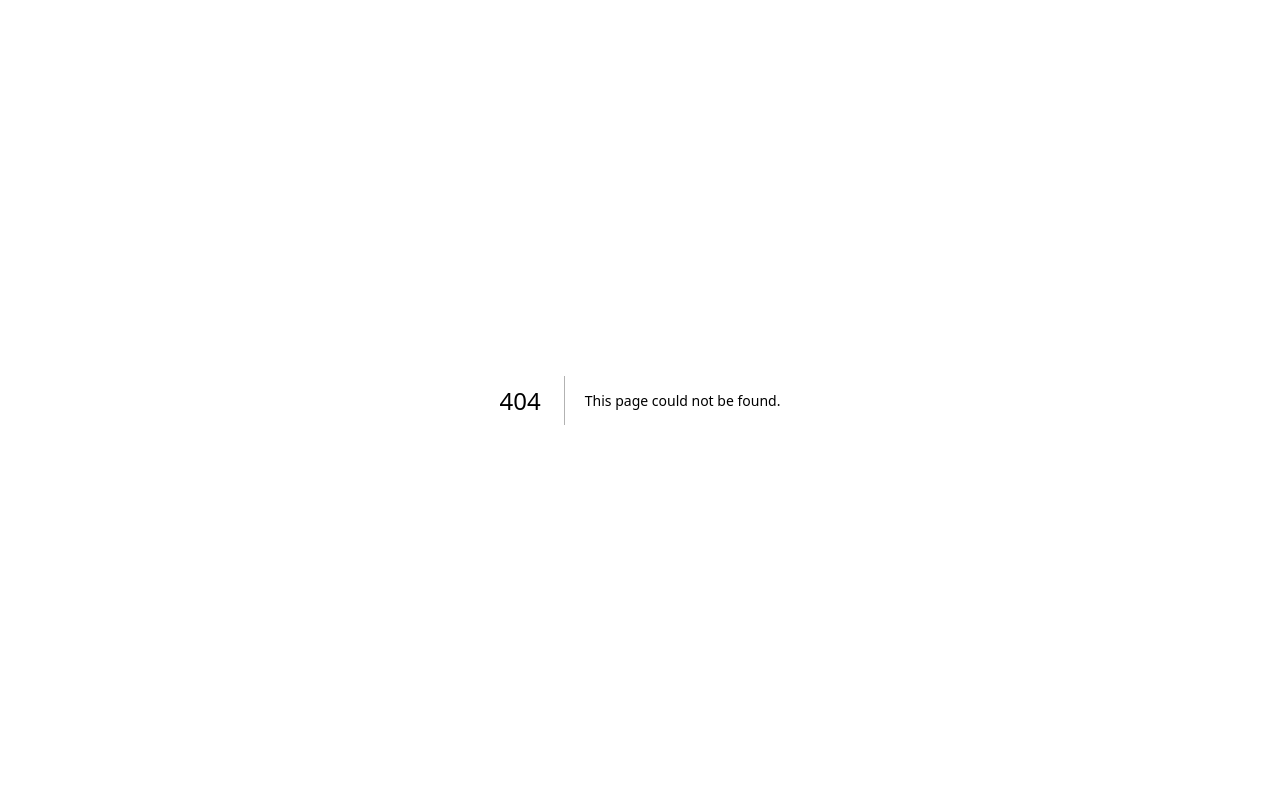
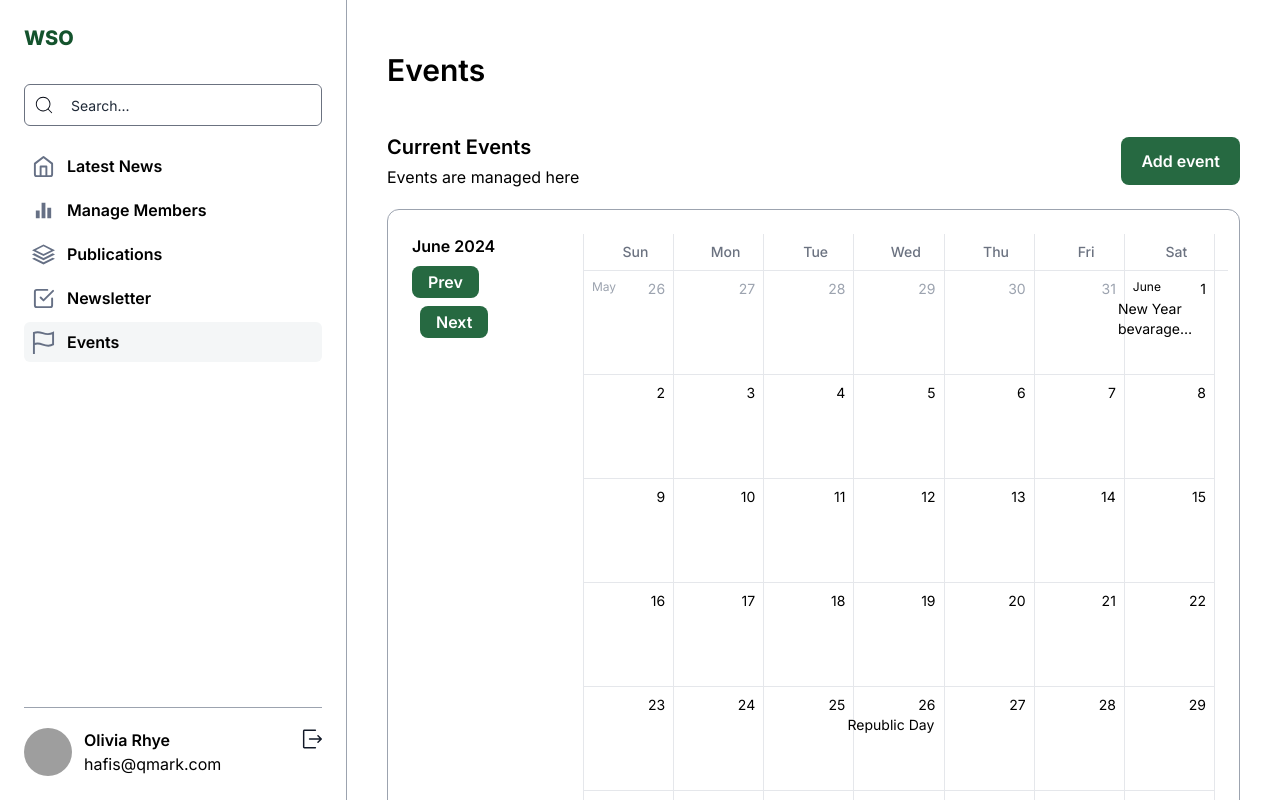
Before and after one commit to Manu-Madhu/WSO_Development, a Next.js app: page /pages/admin/events in a window 1280 px wide. Before the commit this address had no page. Built offline with nearby package versions, Linux system fonts and the light colour scheme; grey boxes are pictures that could not be loaded.

Commit message:
add event and event calendar ui implemented

```diff
--- a/package.json
+++ b/package.json
@@ -9,6 +9,7 @@
     "lint": "next lint"
   },
   "dependencies": {
+    "date-fns": "^3.6.0",
     "next": "14.2.4",
     "quill": "^2.0.2",
     "react": "^18",
--- /dev/null
+++ b/src/app/pages/admin/events/addevent/page.jsx
@@ -0,0 +1,42 @@
+
+import NewsArea from "@/components/Admin/News/NewsArea";
+import SaveButton from "@/components/Admin/common/SaveButton";
+import CancelButton from "@/components/Admin/common/CancelButton";
+
+function Page() {
+    return (
+        <div className="flex flex-col bg-white min-h-screen w-full px-10 pt-12 text-black">
+            <h1 className="font-semibold text-title">
+                Add event
+            </h1>
+            <div className="flex justify-between mt-2 py-5">
+                <div>
+                    <h2 className="font-semibold text-xl">
+                        New Event
+                    </h2>
+                    <h5 className="pt-1">
+                        Update your event here
+                    </h5>
+                </div>
+                <div className="flex">
+                    <CancelButton />
+                    <SaveButton title="Add this event?" content={<span>This blog post has been published. Team members <br /> will be able to edit this post and republish changes.</span>} />
+                </div>
+            </div>
+            <div className="border-y py-5 flex items-start">
+                <label className="text-base font-semibold w-1/4">
+                    Event name
+                </label>
+                <input type="text" className="w-7/12 border border-gray-400 mt-1 px-5 py-3 rounded-lg placeholder:text-gray-400 placeholder:font-light" placeholder="Some title here" />
+            </div>
+            <div className=" py-5 flex items-start">
+                <label className="text-base font-semibold w-1/4">
+                    Date
+                </label>
+                <input type="date" className="w-7/12 border border-gray-400 mt-1 px-5 py-3 rounded-lg placeholder:text-gray-400 placeholder:font-light" />
+            </div>
+        </div>
+    )
+}
+
+export default Page
--- /dev/null
+++ b/src/app/pages/admin/events/page.jsx
@@ -0,0 +1,32 @@
+
+import Calendar from '@/components/Admin/Events/Calendar'
+import Link from 'next/link'
+function Page() {
+    return (
+        <div className='flex flex-col bg-white min-h-screen w-full px-10 pt-12 mb-20 text-black'>
+            <h1 className="font-semibold text-title">
+                Events
+            </h1>
+            <div className='w-full overflow-clip mt-5'>
+                <div className='flex py-5 items-center justify-between'>
+                    <div>
+                        <h2 className="font-semibold text-xl">
+                            Current Events
+                        </h2>
+                        <h5 className="pt-1">
+                            Events are managed here
+                        </h5>
+                    </div>
+                    <Link href="/pages/admin/events/addevent">
+                        <button className="bg-primary-green px-5 h-fit py-3 ml-4 text-white text-base font-semibold rounded-lg">
+                            Add event
+                        </button>
+                    </Link>
+                </div>
+                <Calendar />
+            </div>
+        </div>
+    )
+}
+
+export default Page
--- /dev/null
+++ b/src/components/Admin/Events/Calendar.jsx
@@ -0,0 +1,75 @@
+'use client';
+
+import { add, differenceInDays, endOfMinute, endOfMonth, startOfMonth, sub } from "date-fns";
+import { useState } from "react";
+import CalendarCell from "./CalendarCell";
+
+const dayOfTheWeek = ['Sun', 'Mon', 'Tue', 'Wed', 'Thu', 'Fri', 'Sat'];
+const months = ['January', 'February', 'March', 'April', 'May', 'June', 'July', 'August', 'September', 'October', 'November', 'December'];
+function Calendar() {
+    const today = new Date();
+    const [selectedDate, setSelectedDate] = useState(new Date());
+
+    const eventdata = {
+        '1': ['New Year', 'bevarage holiday'],
+        '26': ['Republic Day'],
+    }
+    let startDate = startOfMonth(selectedDate);
+    let endDate = endOfMonth(selectedDate);
+    let prefixDays = startDate.getDay();
+    let nextMonthDays = 6 - endDate.getDay();
+    let numDays = differenceInDays(endDate, startDate) + 1;
+    let prevMonthDays = differenceInDays(startDate, startOfMonth(sub(startDate, { months: 1 }))) - 1;
+    const prevMonth = () => {
+        setSelectedDate(sub(selectedDate, { months: 1 }));
+    };
+    const nextMonth = () => {
+        setSelectedDate(add(selectedDate, { months: 1 }));
+    }
+    return (
+        <div className="border rounded-xl border-gray-400 flex justify-between">
+            <div className="p-6 font-semibold felx flex-col items-center">
+                <h2>{months[selectedDate.getMonth()] + ' ' + selectedDate.getFullYear()}</h2>
+                <button
+                    onClick={prevMonth}
+                    className="bg-primary-green text-white px-4 py-1 rounded-lg mt-2"
+                >Prev</button>
+                <button
+                    className="bg-primary-green text-white px-4 py-1 rounded-lg mt-2 ml-2"
+                    onClick={nextMonth}
+                >Next</button>
+            </div>
+            <div className="grid grid-cols-7 m-6 w-fit border-r">
+                {
+                    dayOfTheWeek.map((day, index) => (
+                        <div key={index} className="border-l border-b text-sm font-medium text-gray-500 w-[6.5rem] py-2 flex justify-center">
+                            <h4>
+                                {day}
+                            </h4>
+                        </div>
+                    ))
+                }
+                {
+                    Array.from({ length: prefixDays }).map((_, index) => (
+                        index === 0 ? <CalendarCell current={false} date={prevMonthDays - (prefixDays - 1 - index)} key={index} montname={months[selectedDate.getMonth() - 1]} /> :
+                            <CalendarCell current={false} date={prevMonthDays - (prefixDays - 1 - index)} key={index} />
+                    ))
+                }
+                {
+                    Array.from({ length: numDays }).map((_, index) => (
+                        index === 0 ? <CalendarCell current={true} date={index} events={eventdata[`${index + 1}`]} key={index} montname={months[selectedDate.getMonth()]} /> :
+                            <CalendarCell isToday={today.getDate() && (index + 1)} date={index} events={eventdata[`${index + 1}`]} key={index} />
+                    ))
+                }
+                {
+                    Array.from({ length: nextMonthDays }).map((_, index) => (
+                        index === 0 ? <CalendarCell current={false} date={0} key={index} montname={months[selectedDate.getMonth() + 1]} /> :
+                            <CalendarCell current={false} date={index} key={index} />
+                    ))
+                }
+            </div>
+        </div>
+    )
+}
+
+export default Calendar
--- /dev/null
+++ b/src/components/Admin/Events/CalendarCell.jsx
@@ -0,0 +1,21 @@
+import React from 'react'
+
+function CalendarCell({ date, events = [], current = true, montname, isToday=false }) {
+    return (
+        <div key={date} className="border-l border-b text-sm h-[6.5rem] relative flex flex-col items-end p-2">
+            {
+                montname && <h4 className={`absolute left-2 text-xs ${current ? 'text-black' : 'text-gray-400'}`}>{montname}</h4>
+            }
+            <h4 className={`${current ? '' : 'text-gray-400'}`}>{date + 1}</h4>
+            <div className="h-fit overflow-hidden">
+                {
+                    events.map((event, index) => (
+                        <p key={index} className="line-clamp-1 w-[5.5rem]">{event}</p>
+                    ))
+                }
+            </div>
+        </div>
+    )
+}
+
+export default CalendarCell
```
Also changed, not shown: 1 other file (tests, documents, lock files or other folders).
